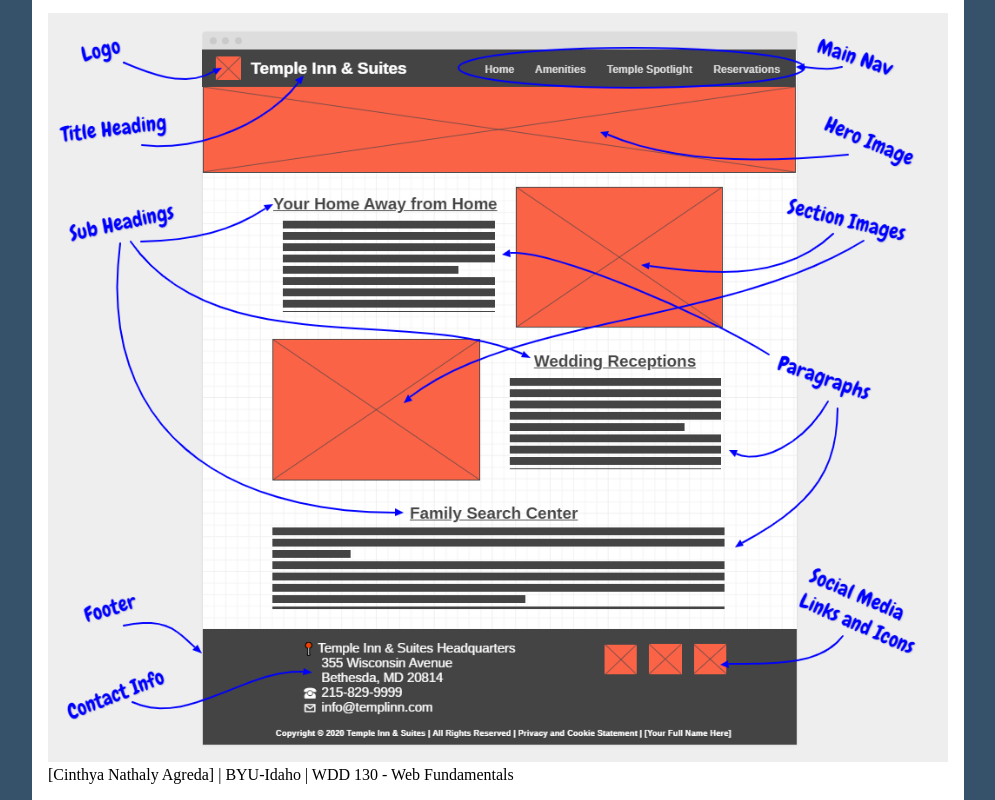
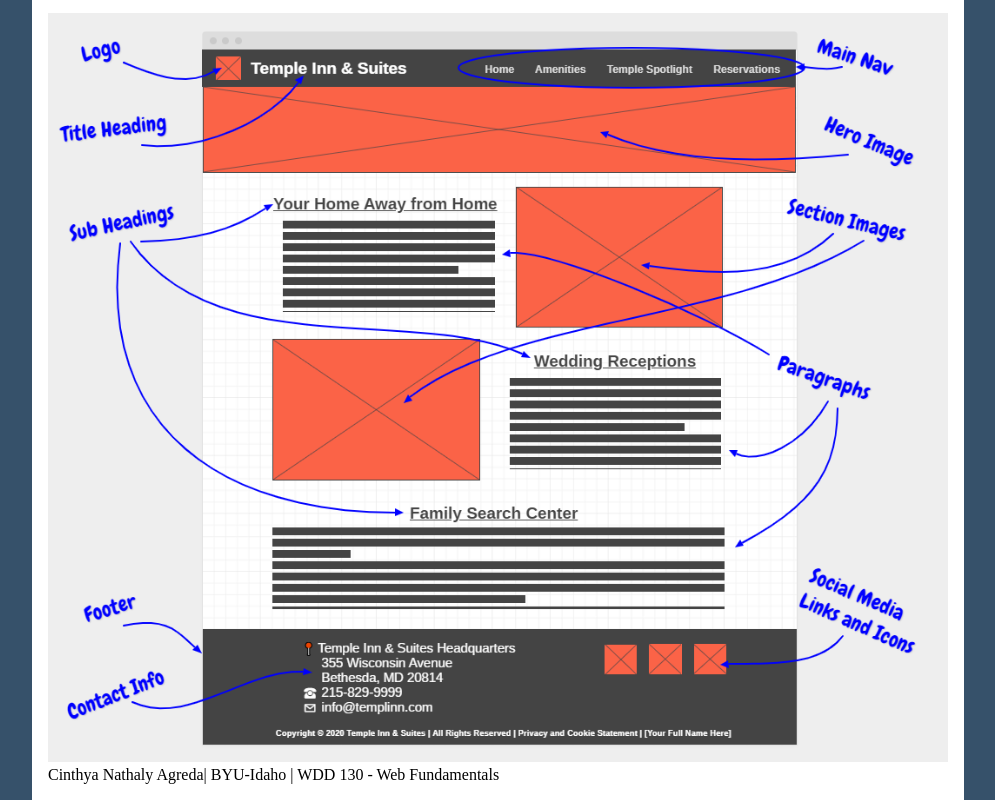
Before and after one commit to CinthyaAgreda/cinthyaagreda.github.io, a plain HTML site: page site-plan.html in a window 1280 px wide. Shown: the part 1906-2706 px from the top of the page, without its empty margins (142-1137 px from the left). Drawn offline with Linux system fonts and the light colour scheme; a web font is replaced by a local one.

Commit message:
brackets deleted

```diff
--- a/site-plan.html
+++ b/site-plan.html
@@ -67,7 +67,7 @@
         <h3>Wireframes</h3>
         <img src="images/wireframe.png" alt="Temple Wireframe">
       </main>
-      <footer>[Cinthya Nathaly Agreda] | BYU-Idaho | WDD 130 - Web Fundamentals</footer>
+      <footer>Cinthya Nathaly Agreda| BYU-Idaho | WDD 130 - Web Fundamentals</footer>
     </body>
 
     </html>
```
